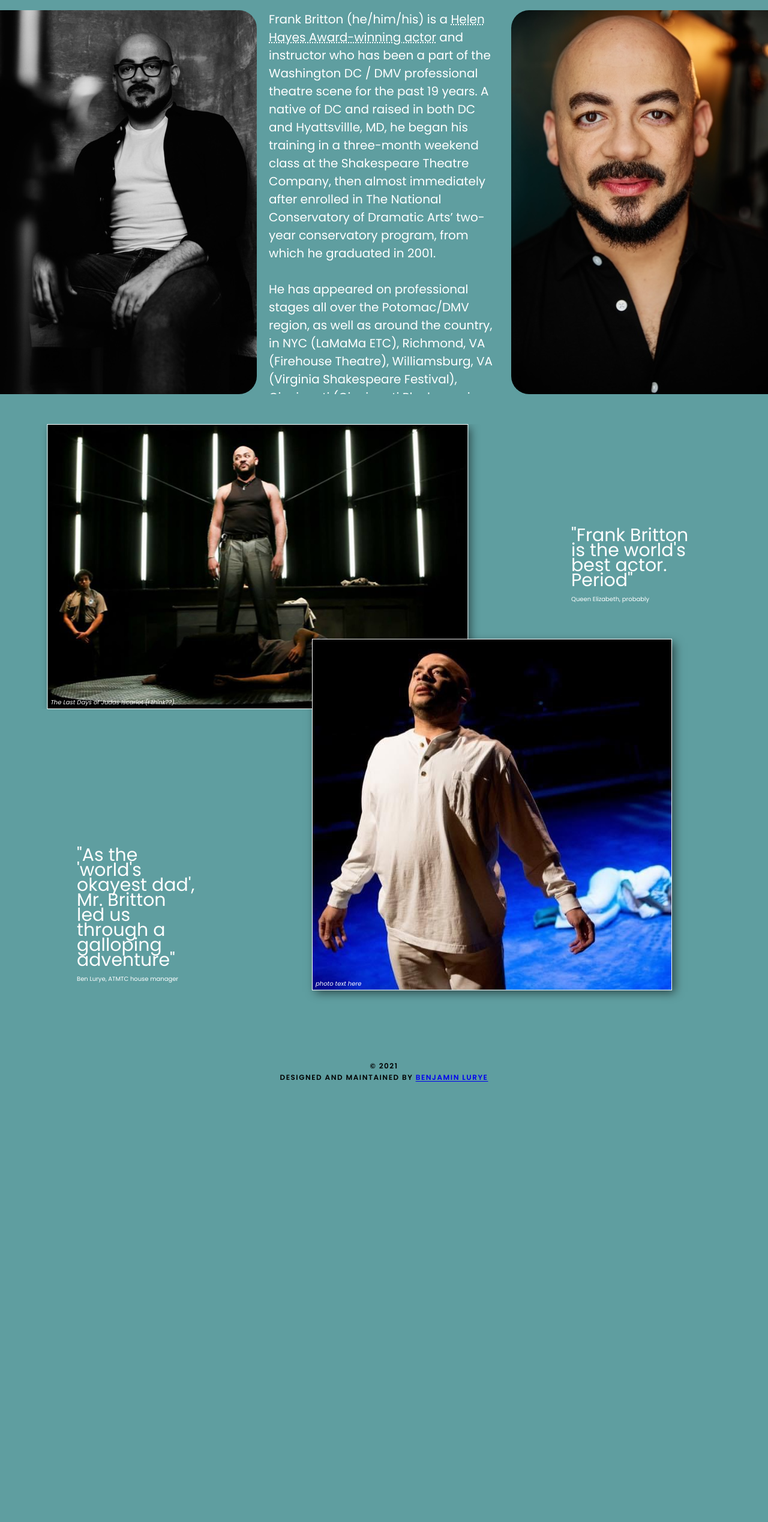
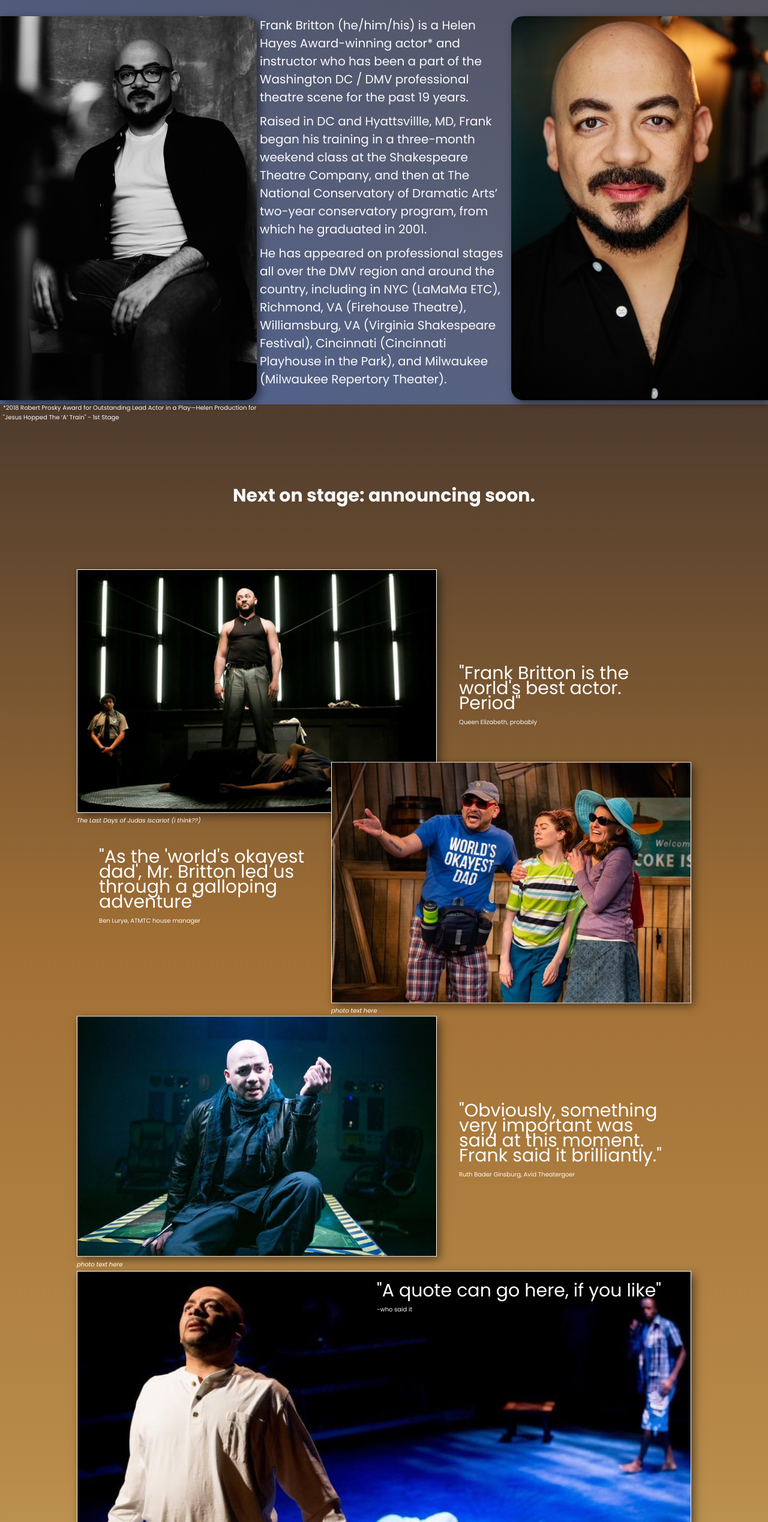
Before and after one commit to benlurye/actor_frank_britton, a plain HTML site: page index.html in a window 1280 px wide. Shown: the part 126-2663 px from the top of the page at 60% size. Before the commit the page ends 1931 px from the top, so only its background shows below. Drawn offline with Linux system fonts and the light colour scheme.

Commit message:
complete first draft

```diff
--- a/index.html
+++ b/index.html
@@ -16,59 +16,157 @@
     <title>Frank Britton | Helen Hayes Award-Winning Actor</title>
 </head>
 <body>
+
+  <!-- HEADER / NAV -->
   <header id="desktop_header">
 
-    <nav id="desktop_nav">
+   <nav id="desktop_nav">
+     <div class="name">
       <h1>Frank Britton</h1>
-        <a href="#about">About</a>
-        <a>Calendar</a>
-        <a href="#gallery">Gallery</a>
-        <a>Contact</a>
+      <div class="superlatives">
+        <p>Helen Hayes Award-winning actor</p>
+       </div>
+     </div>
+
+
+    <a href="#about">About</a>
+    <a href="#calendar">Calendar</a>
+    <a href="#gallery">Gallery</a>
+    <a href="#contact">Contact</a>
     </nav>
-    <div class="superlatives">
-      <p>Helen Hayes Award-winning actor</p>
-    </div>
+
   </header>
 
-  <div class="photo-container" id="about">
-   <div class="row">
+  <!-- BIO/ABOUT -->
+
+  <div class="container">
+
+  <div class="photo-container row" id="about">
+
+   <div class="col-4">
     <img src="images/lookingatcamera.JPG" class="right-side-curved">
-    <img src="images/headshot.JPG" class="left-side-curved">
+    <p class="hh_award">*2018 Robert Prosky Award for Outstanding Lead Actor in a Play—Helen Production for "Jesus Hopped The ‘A’ Train" - 1st Stage</p>
    </div>
-   <div class="bio">
-    Frank Britton (he/him/his) is a <abbr title='2018 Robert Prosky Award for Outstanding Lead Actor in a Play—Helen Production for "Jesus Hopped The ‘A’ Train" with 1st Stage'>Helen Hayes Award-winning actor</abbr> and instructor who has been a part of the Washington DC / DMV professional theatre scene for the past 19 years. A native of DC and raised in both DC and Hyattsvillle, MD, he began his training in a three-month weekend class at the Shakespeare Theatre Company, then almost immediately after enrolled in The National Conservatory of Dramatic Arts’ two-year conservatory program, from which he graduated in 2001.
-    <br>
-    <br>He has appeared on professional stages all over the Potomac/DMV region, as well as around the country, in NYC (LaMaMa ETC), Richmond, VA (Firehouse Theatre), Williamsburg, VA (Virginia Shakespeare Festival), Cincinnati (Cincinnati Playhouse in the Park), and Milwaukee (Milwaukee Repertory Theater).
+
+   <div class="bio col-4">
+    <p>
+    Frank Britton (he/him/his) is a Helen Hayes Award-winning actor* and instructor who has been a part of the Washington DC / DMV professional theatre scene for the past 19 years.</p>
+    <p>Raised in DC and Hyattsvillle, MD, Frank began his training in a three-month weekend class at the <a href="https://www.shakespearetheatre.org/" target="_blank">Shakespeare Theatre Company</a>, and then at <a  href="https://theconservatory.org/" target="_blank">The National Conservatory of Dramatic Arts</a>’ two-year conservatory program, from which he graduated in 2001.
+    </p>
+    <p>He has appeared on professional stages all over the DMV region and around the country, including in NYC (<a href="https://www.lamama.org/" target="_blank">LaMaMa</a> ETC), Richmond, VA (<a href="https://www.firehousetheatre.org/" target="_blank">Firehouse Theatre</a>), Williamsburg, VA (<a href="https://www.wm.edu/as/vsf/" target="_blank">Virginia Shakespeare Festival</a>), Cincinnati (<a href="https://www.cincyplay.com/" target="_blank">Cincinnati Playhouse in the Park</a>), and Milwaukee (<a href="https://www.milwaukeerep.com/" target="_blank">Milwaukee Repertory Theater</a>).
+    </p>
+   </div>
+
+   <div class="col-4">
+    <img src="images/Frank_Britton_Headshot.JPG" class="left-side-curved">
+
+   </div>
+
+  </div>
+
+  <!-- CALENDAR -->
+
+  <div id="calendar">
+    <h2>Next on stage: announcing soon.</h2>
+  </div>
+
+  <!-- GALLERY / QUOTES -->
+
+  <div class="quote-container" id="gallery">
+
+   <div class="row gallery-row">
+    <div class="col-6">
+     <img src="images/use5.JPG">
+     <p class="photo_credit">The Last Days of Judas Iscariot (i think??)</p>
+    </div>
+    <div class="col-6 quote-holder">
+     <p class="quote">"Frank Britton is the world's best actor. Period"<br> <span class="credit">Queen Elizabeth, probably</p>
+    </div>
+   </div>
+
+   <div class="row gallery-row overlap-row">
+     <div class="col-6 quote-holder">
+      <p class="quote">"As the 'world's okayest dad', Mr. Britton led us through a galloping adventure"<br> <span class="credit">Ben Lurye, ATMTC house manager</p>
+     </div>
+     <div class="col-6">
+      <img src="images/use2.JPG">
+      <p class="photo_credit">photo text here</p>
+    </div>
+   </div>
+
+   <div class="row gallery-row overlap-row">
+
+    <div class="col-6">
+     <img src="images/use4.JPG">
+     <p class="photo_credit">photo text here</p>
+   </div>
+   <div class="col-6 quote-holder">
+    <p class="quote">"Obviously, something very important was said at this moment. Frank said it brilliantly."<br> <span class="credit">Ruth Bader Ginsburg, Avid Theatergoer</p>
    </div>
   </div>
 
-  <div class="quote-container" id="gallery">
-   <!-- <div class="row"> -->
-    <div class="top-left overlap-photo">
-     <img src="images/use5.JPG">
-     <p class="photo_credit">The Last Days of Judas Iscariot (i think??)</p>
+  <div class="row gallery-row overlap-row">
+    <div class="col-12 full-photo-background">
+      <p class="quote">"A quote can go here, if you like"<br>
+      <span class="credit">-who said it</span></p>
     </div>
-    <p class="quote-rightside">"Frank Britton is the world's best actor. Period"<br> <span class="credit">Queen Elizabeth, probably</div></p>
-      <p class="quote-leftside">"As the 'world's okayest dad', Mr. Britton led us through a galloping adventure"<br> <span class="credit">Ben Lurye, ATMTC house manager</div></p>
-      <div class="overlap-photo bottom-right">
-
-     <img src="images/use3.JPG">
-     <p class="photo_credit">photo text here</p>
-    </div>
-   <!-- </div> -->
   </div>
 
-  <!-- <header id="mobile_header">
-    <nav id="mobile_nav">
+  </div>
 
-    </nav>
-  </header> -->
+  <!-- DOWNLOADS -->
 
+  <div class="downloads">
+    <div class="row">
+      <div class="col-4">
+        <a href="Frank_Britton_Actor_Resume.pdf" target="_blank">
+          <button>Download Resume</button>
+        </a>
+      </div>
+      <div class="col-4">
+        <!-- LEFT BLANK FOR EASY SPACING -->
+      </div>
+      <div class="col-4">
+        <a href="images/Frank_Britton_Headshot.JPG" target="_blank">
+          <button>Download Headshot</button>
+        </a>
+      </div>
+    </div>
+  </div>
+
+
+  <!-- CONTACT -->
+
+   <!-- action="https://formspree.io/f/xyylwgne" -->
+   <div id="contact">
+    <form id="my-form" method="POST">
+      <h3>Contact Frank</h3>
+      <ul>
+          <li>
+              <input type="name" name="_name" class="form-text" placeholder="your name..." required>
+          </li>
+          <li>
+              <input type="email" name="_replyto" class="form-text" placeholder="your email..." required>
+          </li>
+          <li>
+            <textarea name="message" placeholder="your message..." required></textarea>
+          </li>
+      </ul>
+
+      <button type="submit" class="form-submit-button">Send</button>
+      <p id="my-form-status"></p>
+  </form>
+   </div>
+
+  </div>
+
+
+   <!-- FOOTER -->
   <footer>
     <p>
       &copy; 2021
       <br>
-      Designed and maintained by <a href="https://www.benlurye.com" target="_blank">Benjamin Lurye</a>
+      Designed and maintained by <a href="https://www.benlurye.com/portfolio" target="_blank">Benjamin Lurye</a>
   </footer>
 </body>
 </html>
--- a/style.css
+++ b/style.css
@@ -3,24 +3,57 @@
     margin: 0;
     font-size: 10px;
     font-family: 'Poppins', sans-serif;
-    overflow-x: hidden;
     scroll-behavior: smooth;
+    color: #f9f9f9;
 }
 
 body {
-    background-color: cadetblue;
+	width: 100vw;
+	background: linear-gradient(to bottom, #242331, #533E2D, #A27035, #B88B4A, #DDCA7D);
+	background-size: 100%;
+	background-repeat: no-repeat;
+}
+
+body:before{
+	content:'';
+	position: fixed;
+	top: 0;
+	bottom: 0;
+	width: 100vw;
+	z-index: -1;
+	background: linear-gradient(to left bottom, rgba(255,255,255,0.2), #4e618e 90%);
+}
+
+
+a {
+    transition: .25s;
+    text-underline-offset: 2px;
+    color: inherit;
+}
+
+a:hover {
+    text-shadow: 2px 2px 2px #000000;
+}
+
+a:visited {
+    color: white;
 }
 
 #desktop_header {
-/*     padding-top: 10px; */
     color: white;
-    position: sticky;
-    top: 0;
+    z-index: 2;
+}
+
+#desktop_header p {
+	width: max-content;
+	margin: 0;
 }
 
 h1 {
-    font-family: 'Tangerine', cursive;
-    font-size: 8rem;
+/*     font-family: 'Tangerine', cursive; */
+    font-size: 6rem;
+    text-shadow: 2px 2px 2px black;
+    overflow: visible;
 }
 
 #mobile_header {
@@ -43,30 +76,38 @@ h1 {
     text-decoration: none;
 }
 
-#desktop_nav a:hover {
-    color: #f8cba1;
-}
-
-
-
 .superlatives {
     position: relative;
     top: 0;
-    left: 8vw; /*oops fix this*/
+    margin: 0 auto;
+    width: max-content;
+    text-shadow: 2px 2px 2px black;
 }
 
 .superlatives p {
     font-size: 1.5rem;
 }
 
-.bio {
-    position: absolute;
-    width: 30%;
-    color: white;
+.bio p {
+    padding: 0px 5px 10px 5px;
     font-size: 2rem;
-    right: 50%;
-    transform: translateX(50%);
-    top: 0;
+}
+
+.bio a {
+	font-size: inherit;
+	text-decoration: initial;
+}
+
+.photo-container img {
+    -webkit-box-shadow: 5px 5px 15px -1px rgba(0,0,0,0.57);
+    box-shadow: 5px 5px 15px -1px rgba(0,0,0,0.57);
+}
+
+h2 {
+	width: max-content;
+	font-size: 3rem;
+/* 	border: 1px solid black; */
+	margin: 100px auto;
 }
 
 abbr {
@@ -75,6 +116,7 @@ abbr {
 }
 
 .photo-container {
+    width: 100%;
     position: relative;
     margin-top: 30px;
 }
@@ -84,72 +126,98 @@ abbr {
 }
 
 .right-side-curved {
-    border-top-right-radius: 30px;
-    border-bottom-right-radius: 30px;
+    border-top-right-radius: 20px;
+    border-bottom-right-radius: 20px;
+}
+
+.full-photo-background {
+    background: url("images/use3.JPG");
+    background-size: cover;
+    height: 500px;
+    margin-top: 30px;
+    border: 1px solid white;
+    -webkit-box-shadow: 5px 5px 15px -1px rgba(0,0,0,0.57);
+    box-shadow: 5px 5px 15px -1px rgba(0,0,0,0.57);
+}
+
+.full-photo-background .quote {
+    position: absolute;
+    top: 50px;
+    right: 50px;
+    width: fit-content;
 }
 
 .left-side-curved {
-    border-top-left-radius: 30px;
-    border-bottom-left-radius: 30px;
+    border-top-left-radius: 20px;
+    border-bottom-left-radius: 20px;
+    position: absolute;
+    right: 0;
 }
 
+/* GALLERY */
+
 .quote-container {
+    width: 80%;
+    margin: 0 auto;
     position: relative;
     margin-top: 50px;
 }
 
-.overlap-photo {
-/*     line-height: 0; */
-    width: max-content;
+.quote-container img {
+    max-width: 600px;
     border: 1px solid white;
     -webkit-box-shadow: 5px 5px 15px -1px rgba(0,0,0,0.57);
     box-shadow: 5px 5px 15px -1px rgba(0,0,0,0.57);
     margin: 0 auto;
 }
 
-.overlap-photo img {
-    vertical-align: bottom;
-}
-
-.top-left {
-    transform: translateX(-30%);
-}
-
-.bottom-right {
-    width: 600px;
-    transform: translate(30%, -20%);
+.gallery-row {
+    align-items: center;
 }
 
 .photo_credit {
-    position: absolute;
-    bottom: 2px;
-    left: 5px;
     color: white;
     font-style: italic;
 }
 
-.quote-rightside {
-    position: absolute;
-    width: 200px;
+.quote {
+    width:350px;
     line-height: 25px;
     overflow: visible;
-    right: 10vw;
-    top: 50%;
-    transform: translateY(-50%);
     color: white;
     font-size: 3rem;
+    margin: 0 auto;
 }
 
-.quote-leftside {
-    position: absolute;
-    width: 200px;
-    line-height: 25px;
-    overflow: visible;
-    left: 10vw;
+.hh_award {
+    width: 100%;
+    max-width: 450px;
+    margin-left: 5px;
+}
 
-    transform: translate(0%,100%);
-    color: white;
-    font-size: 3rem;
+.overlap-row {
+    transform: translateY(-25%);
+}
+
+.downloads {
+	width: 100%;
+	max-width: 800px;
+	margin: 0 auto 50px auto;
+}
+
+.downloads .row {
+	text-align: center;
+}
+
+.downloads a {
+	text-decoration: none;
+	font-size: 1.5rem;
+	transition: .25s;
+}
+
+.downloads a:hover {
+	color: unset;
+	text-shadow: unset;
 }
 
 /* FLEXBOX SETUP */
@@ -158,29 +226,117 @@ abbr {
     display: flex;
 }
 
-.col-6 {
-    flex-basis: 50%;
+.col-4,
+.col-6,
+.col-12 {
     flex-grow: 1;
     flex-shrink: 1;
 }
 
-footer {
-    line-height: 18.7px;
-    text-align: center;
-    letter-spacing: 1.5px;
+.col-4 {
+    flex-basis: 33.3333333%;
 }
 
+.col-6 {
+    flex-basis: 50%;
+    overflow: visible;
+}
+
+.col-12 {
+    flex-basis: 100%;
+}
+
+/* CONTACT FORM */
+
+
+form {
+    margin: 0 auto;
+    width: 100%;
+    max-width: 600px;
+}
+
+form ul {
+	display: flex;
+	flex-direction: column;
+	padding: 0;
+}
+
+form li {
+	margin: 10px 0;
+    list-style: none;
+}
+
+form h3 {
+	margin: 0 auto;
+	width: fit-content;
+    font-size: 4rem;
+    padding-bottom: 2rem;
+}
+
+input[name],
+input[email],
+textarea {
+    width: 100%;
+    border: 1px solid black;
+    height: 4rem;
+    border-radius: 10px;
+    border: 1px solid white;
+    -webkit-box-shadow: 5px 5px 15px -1px rgba(0,0,0,0.57);
+    box-shadow: 5px 5px 15px -1px rgba(0,0,0,0.57);
+}
+
+textarea {
+	height: 100px;
+}
+
+form button,
+.downloads button {
+	font-size: 1.5rem;
+    display: block;
+    width: 100%;
+    margin-top: 20px;
+    background-color: transparent;
+    transition: .25s;
+    border-radius: 10px;
+    border: 1px solid white;
+    -webkit-box-shadow: 5px 5px 15px -1px rgba(0,0,0,0.57);
+    box-shadow: 5px 5px 15px -1px rgba(0,0,0,0.57);
+}
+
+form button:hover,
+.downloads button:hover {
+    background-color: white;
+    color: black;
+}
+
+form button:active,
+.downloads button:active {
+	background-color: rgba(255,255,255,.5);
+}
+
+
+/* FOOTER */
+
+footer {
+    border-top: 1px solid #4e618e;
+    padding: 5px 0;
+    margin-top: 50px;
+    text-align: center;
+}
+
+
 footer p {
+    color: white;
     text-transform: uppercase;
-    font-weight: 600;
-    font-size: 1.2rem;
 }
 
 footer a {
     font-size: inherit;
     text-underline-offset: 2px;
+    color: inherit;
+    transition: .25s;
 }
 
 footer a:hover {
-    color: rgb(8,227,247);
+    text-shadow: 2px 2px 2px #000000;
 }
```
Also changed, not shown: app.js (+8 -0 lines), images/Frank_Britton_Headshot.JPG (renamed from images/headshot.JPG), 2 other files.
